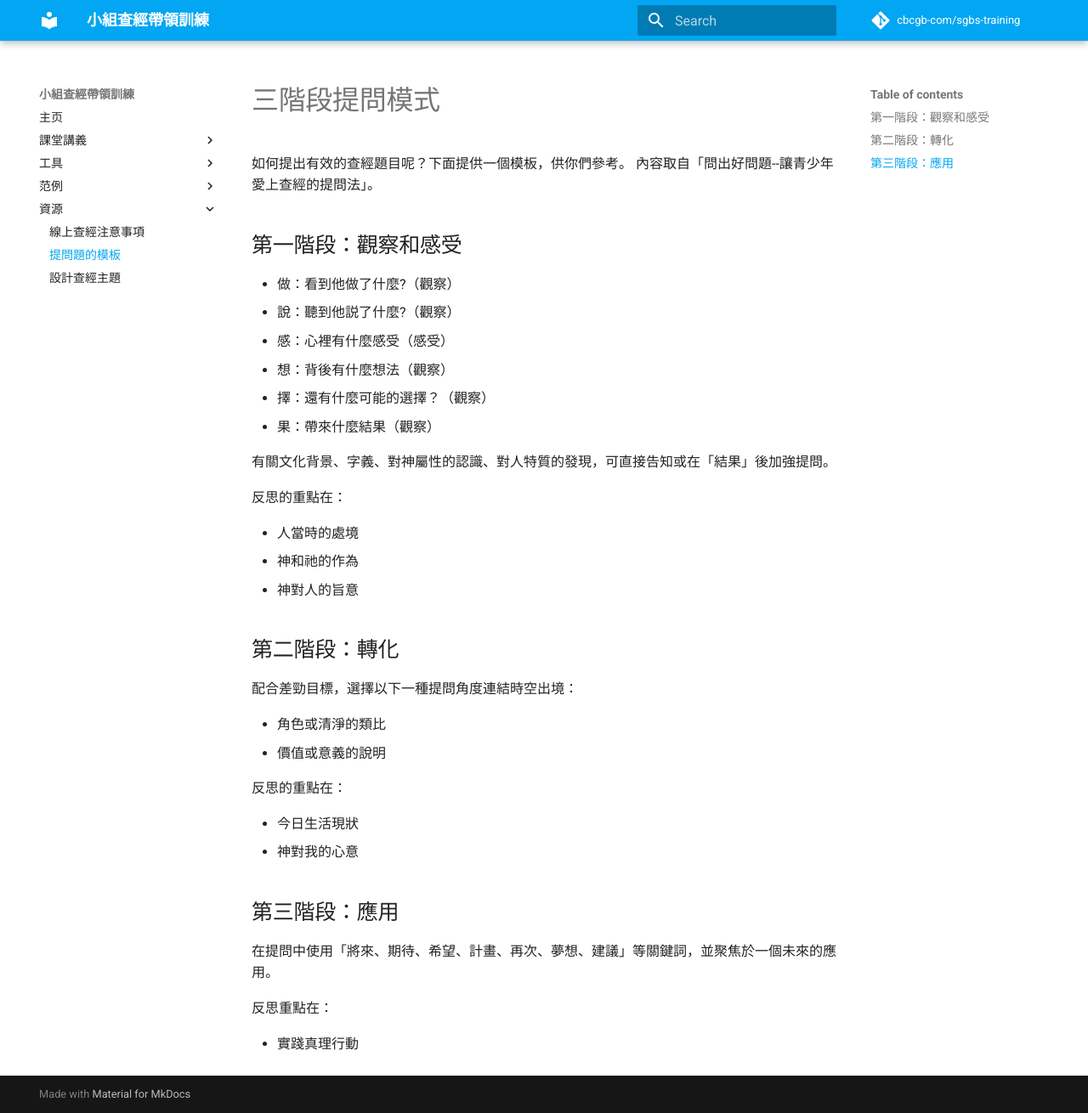
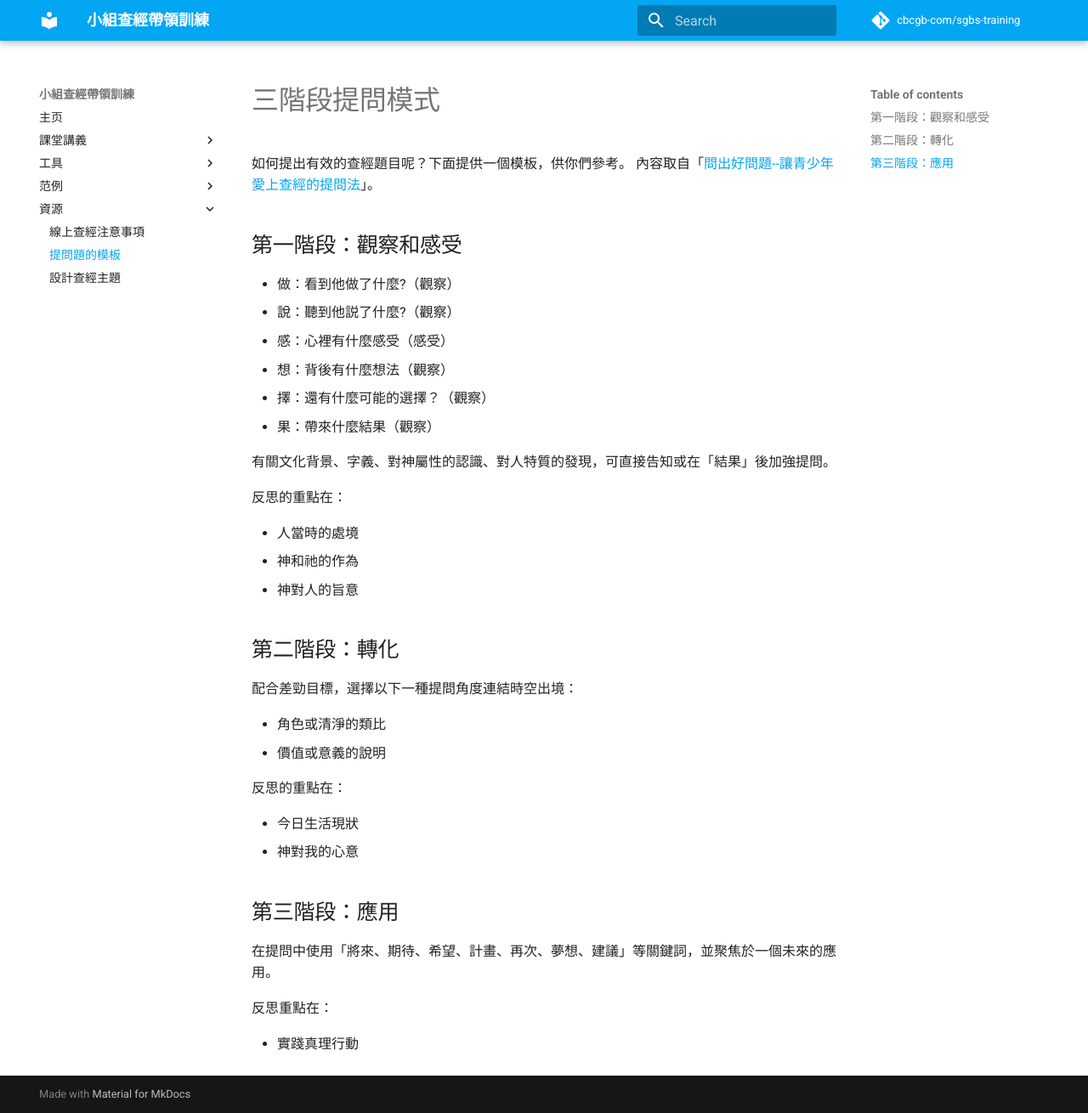
Before and after one commit to cbcgb-com/sgbs-training, an MkDocs documentation site: the page built from docs/resources/questions.md, in a window 1280 px wide and 1310 px high. Shown: the whole window at 85% size. Built offline with MkDocs 1.6.1 and Material for MkDocs 9.7.7, drawn with Linux system fonts in a browser that asks for light colours; comment, search, counter and statistics services are not loaded; part of the change alters nothing that is shown.

```diff
--- a/docs/resources/questions.md
+++ b/docs/resources/questions.md
@@ -1,7 +1,9 @@
 # 三階段提問模式
 
 如何提出有效的查經題目呢？下面提供一個模板，供你們參考。
-內容取自「問出好問題--讓青少年愛上查經的提問法」。
+內容取自「[問出好問題--讓青少年愛上查經的提問法][book]」。
+
+[book]: https://www.books.com.tw/products/0010670637
 
 ## 第一階段：觀察和感受
 
```
